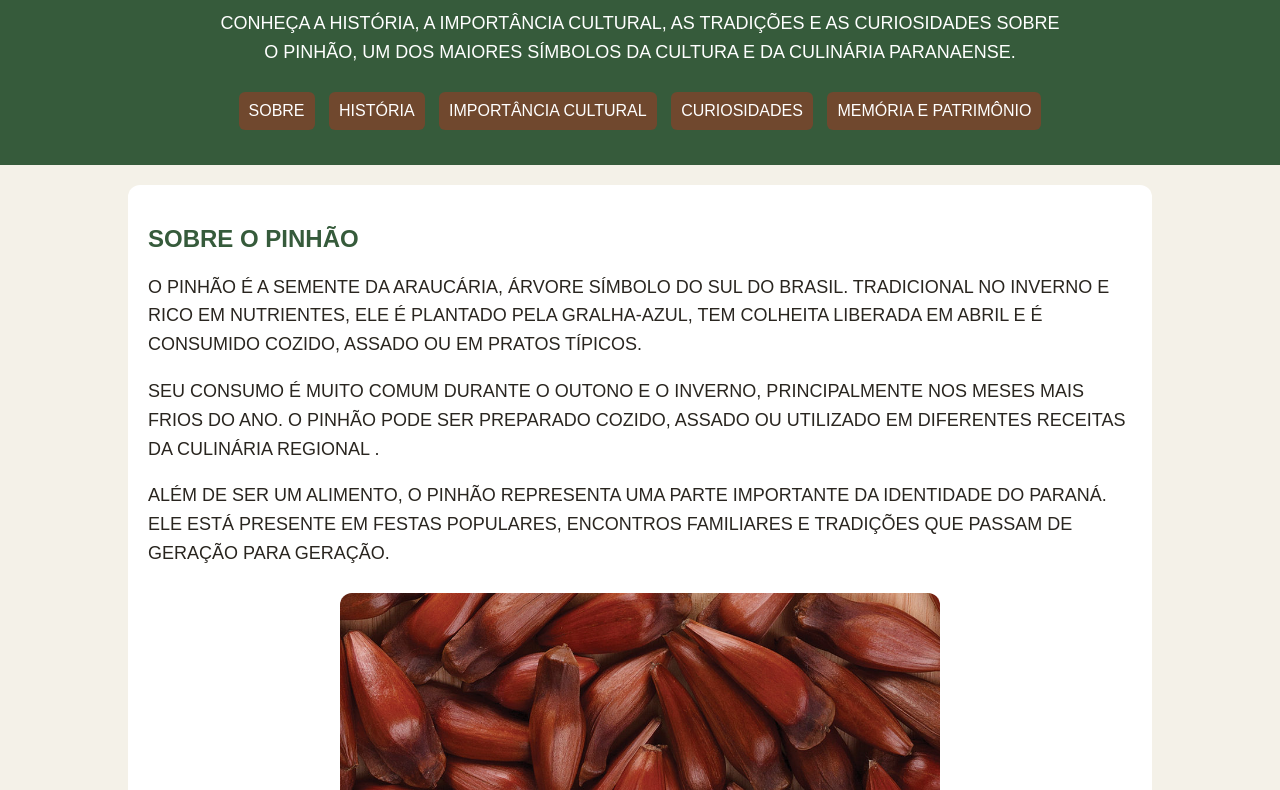
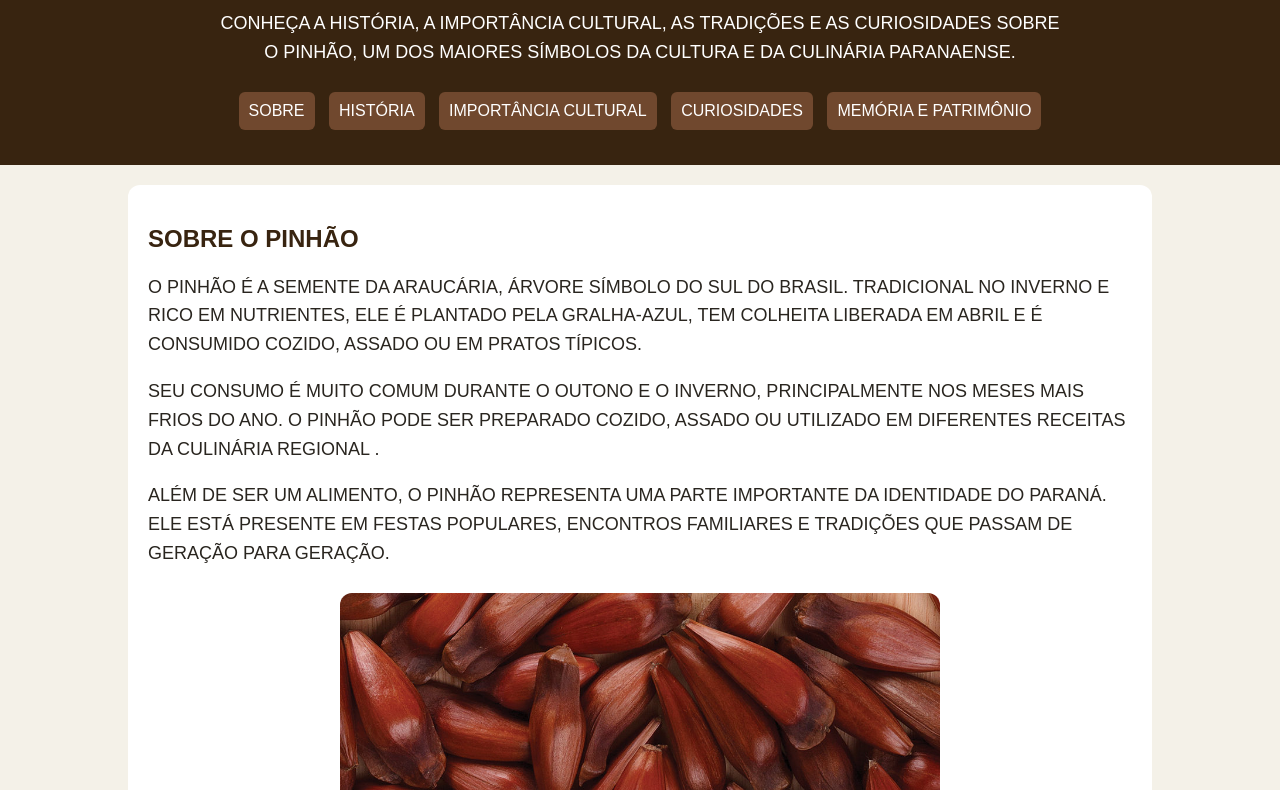
Before and after one commit to jvblessed/tarefa-ed-digital, a plain HTML site: page index.html in a window 1280 px wide. Shown: the part 111-901 px from the top of the page. Drawn offline with Linux system fonts and the light colour scheme.

Commit message:
salvei o index

```diff
--- a/style.css
+++ b/style.css
@@ -1,11 +1,11 @@
 :root {
     --cor-fundo: #f4f1e8;
     --cor-texto: #29251f;
-    --cor-principal: #365b3b;
+    --cor-principal: #382410;
     --cor-secundaria: #70482e;
     --cor-hover: #263f2b;
     --cor-superficie: #ffffff;
-    --cor-card: #e9dfce;
+    --cor-card: #ffffff;
     --cor-legenda: #625b50;
     --cor-clara: #ffffff;
     --cor-rodape: #29251f;
```
